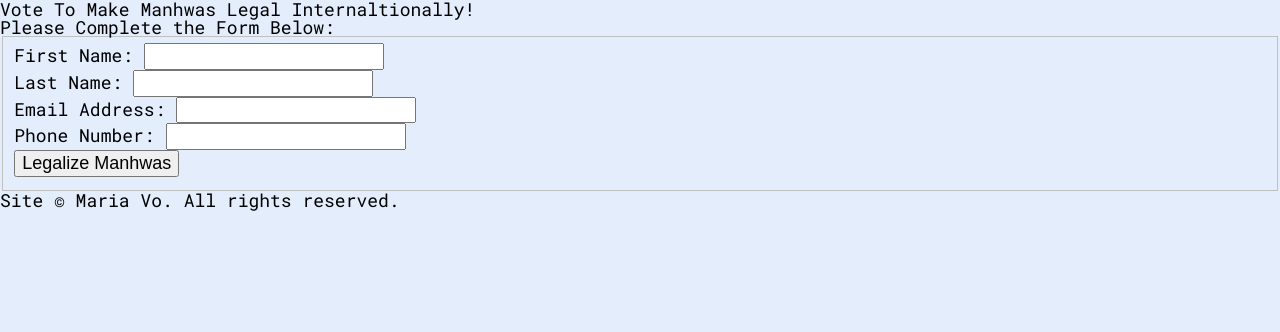
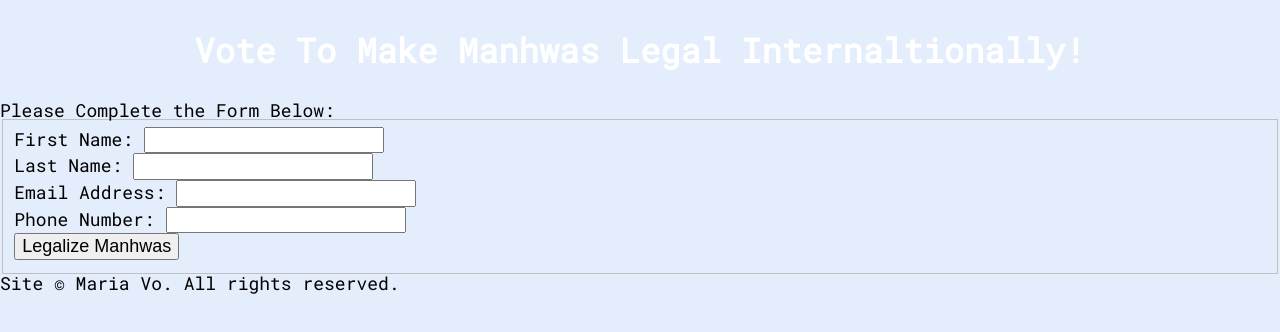
Before and after one commit to mariavo2001/Project-One, a plain HTML site: page index.html in a window 1280 px wide. Drawn offline with nearby package versions, Linux system fonts and the light colour scheme.

Commit message:
add h1 css
font-size
font-weight
text-align
padding
color

```diff
--- a/assets/css/screen.css
+++ b/assets/css/screen.css
@@ -5,3 +5,12 @@ html{
 	font-size: 1.125em;
 	background: #e3edfc;
 }
+
+h1{
+	font-size: 1.875em;
+	font-weight: bold;
+	text-align: center;
+	padding-top: 1em;
+	padding-bottom: 1em;
+	color: #ffffff;
+}
```
